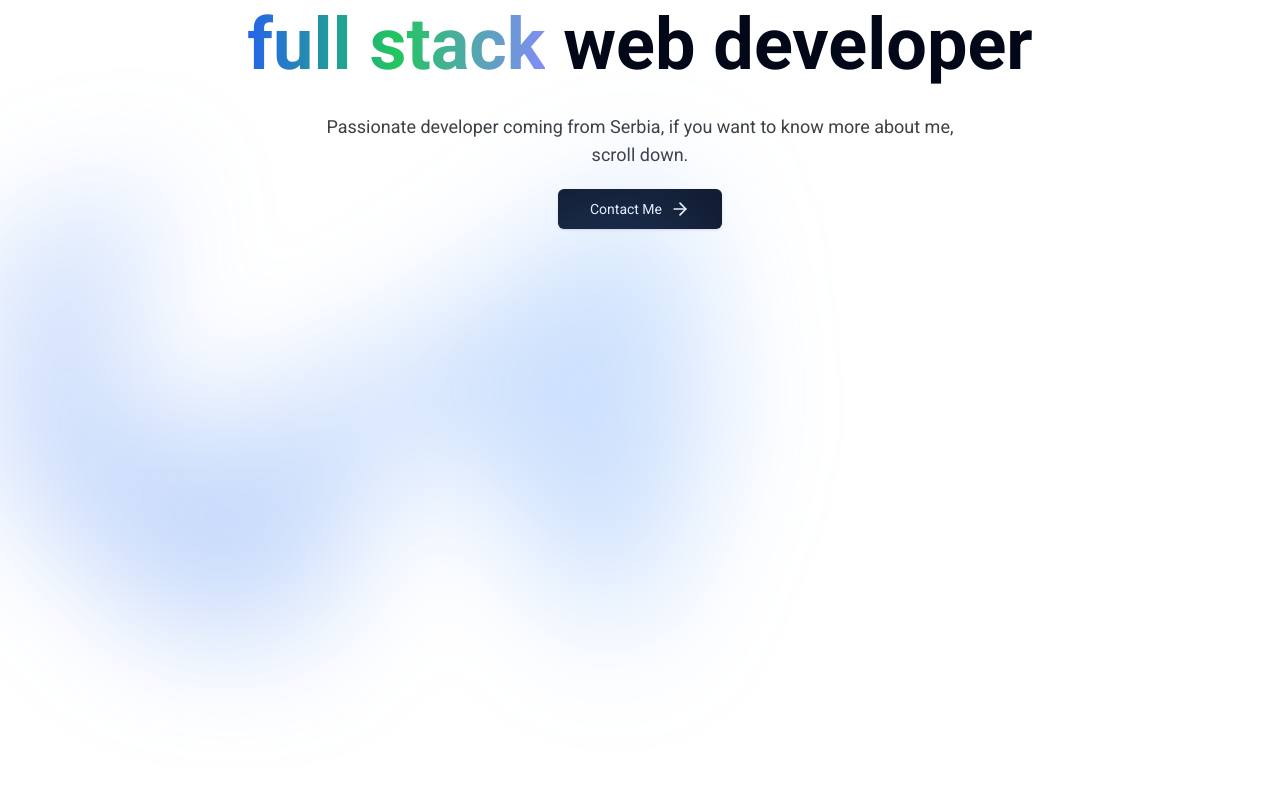
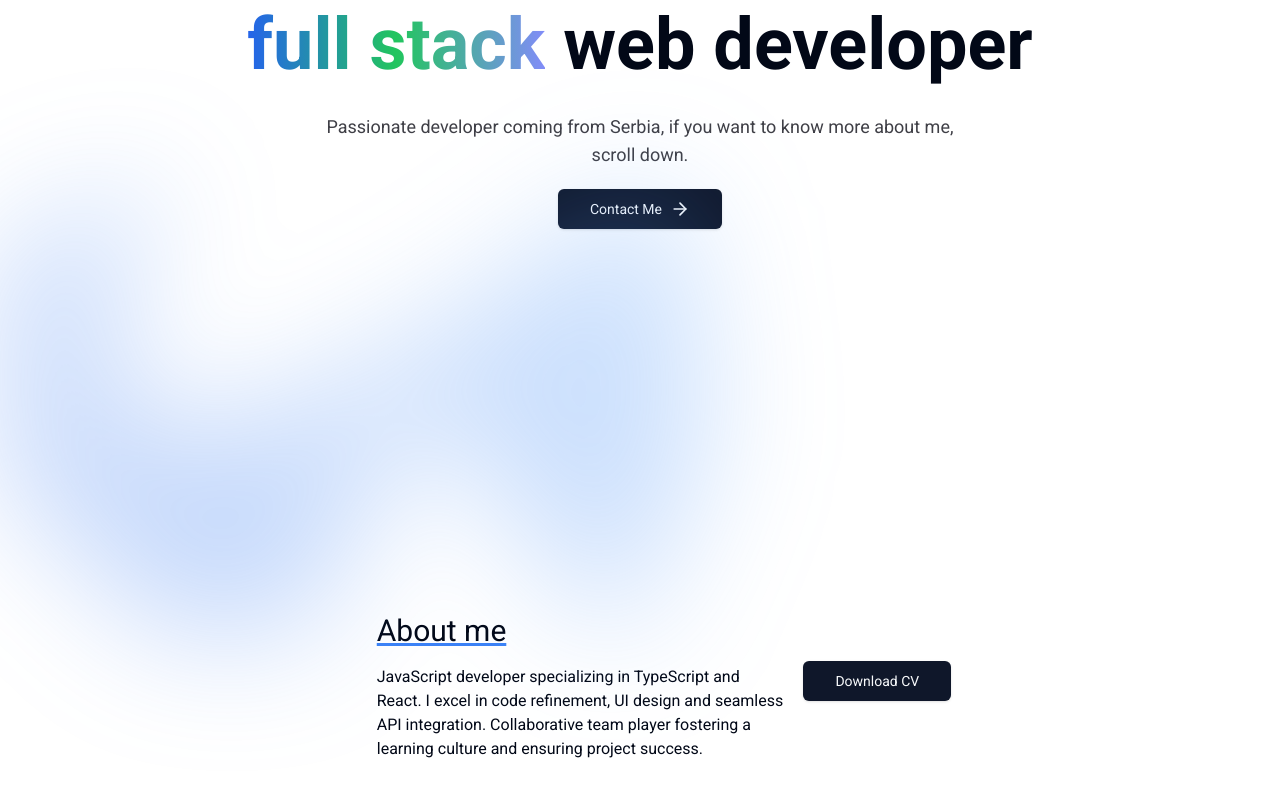
Before and after one commit to Aleksandar22full/my-website, a Next.js app: page / in a window 1280 px wide. Shown: the part 357-1154 px from the top of the page. Built offline with nearby package versions, Linux system fonts and the light colour scheme.

Commit message:
about me section

```diff
--- a/app/page.tsx
+++ b/app/page.tsx
@@ -2,7 +2,6 @@ import About from "@/components/About";
 import MaxWidthWrapper from "@/components/MaxWidthWrapper";
 import { buttonVariants } from "@/components/ui/button";
 import { ArrowRight } from "lucide-react";
-import Image from "next/image";
 import Link from "next/link";
 
 export default function Home() {
--- a/components/About.tsx
+++ b/components/About.tsx
@@ -1,7 +1,38 @@
 import React from "react";
+import { buttonVariants } from "@/components/ui/button";
+import Link from "next/link";
 
 const About = () => {
-  return <div className="h-screen mt-72" id="about"></div>;
+  return (
+    <div className="h-screen mt-48 md:mt-96" id="about">
+      <div className="ml-12 flex flex-col lg:flex-row lg:justify-center">
+        <div className="h-48 w-96 lg:w-1/3 flex flex-col">
+          <h1 className="text-3xl underline decoration solid decoration-blue-500 decoration-6">
+            About me
+          </h1>
+          <h6 className="mt-4">
+            JavaScript developer specializing in TypeScript and React. I excel
+            in code refinement, UI design and seamless API integration.
+            Collaborative team player fostering a learning culture and ensuring
+            project success.
+          </h6>
+        </div>
+        <div className="mt-12 ml-4">
+          <Link
+            className={buttonVariants({
+              size: "lg",
+              className: "",
+            })}
+            target="_blank"
+            href="Aleksandar Pavlovic CV final.pdf"
+            download="Aleksandar Pavlovic CV final.pdf"
+          >
+            Download CV
+          </Link>
+        </div>
+      </div>
+    </div>
+  );
 };
 
 export default About;
```
Also changed, not shown: 1 other file (tests, documents, lock files or other folders).
